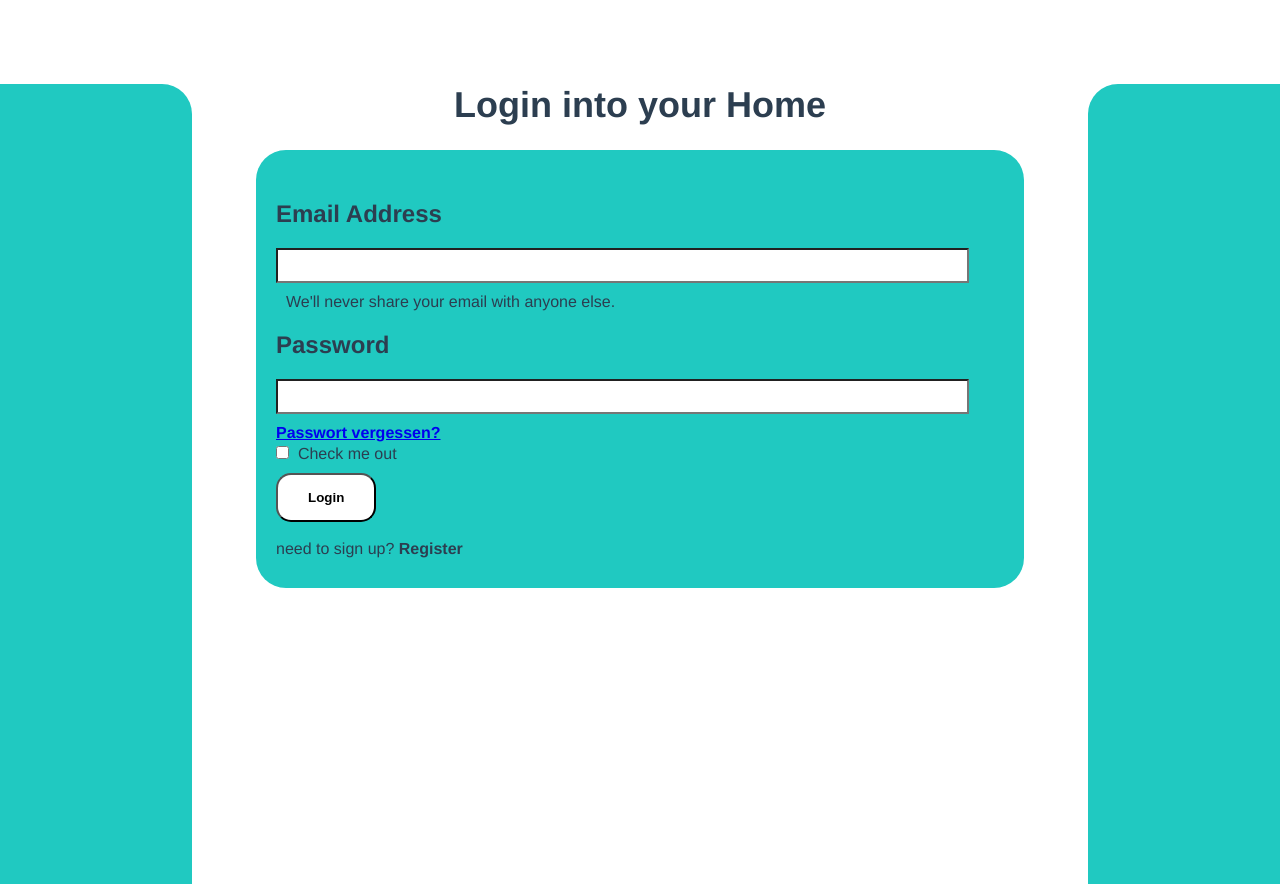
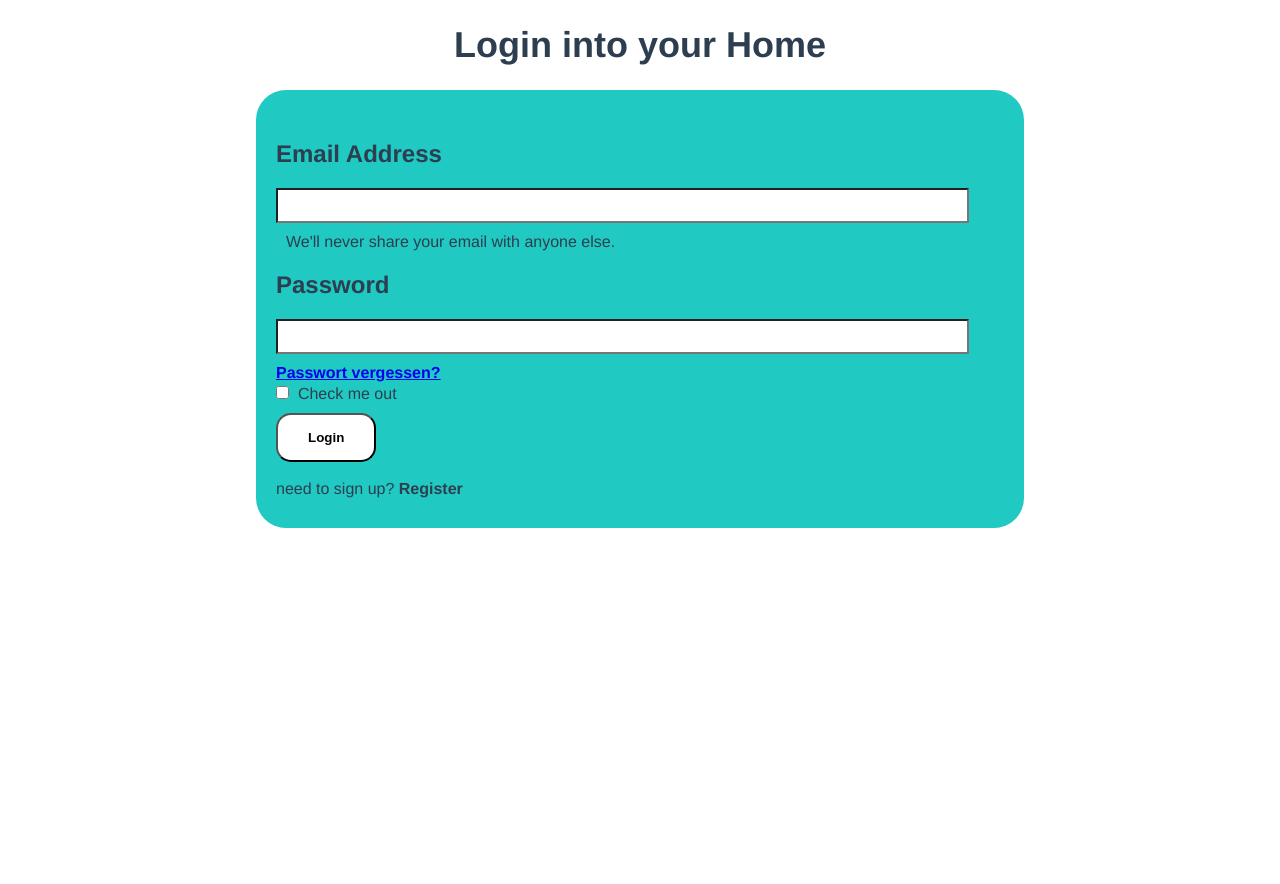
Before and after one commit to Aegid1/Webtech_Frontend, a Vue app: page / in a window 1280 px wide. After the commit the page ends 800 px from the top, so only its background shows below. Built offline with nearby package versions, Linux system fonts and the light colour scheme.

Commit message:
added a loader

```diff
--- a/src/App.vue
+++ b/src/App.vue
@@ -1,6 +1,4 @@
 <template>
-  <nav>
-    <router-link to="/"> </router-link></nav>
   <router-view/>
 </template>
 
--- a/src/views/LoginView.vue
+++ b/src/views/LoginView.vue
@@ -1,9 +1,8 @@
 <template>
-  <div class="container">
-    <div class="DivWrapper">
-      <div class="firstDiv"></div>
+  <div id = "loader"></div>
+  <div>
     <div class="secondDiv">
-        <form @submit.prevent="login">
+      <div @submit.prevent="login" >
         <h1>Login into your Home</h1>
         <div class="WrapperLoginForm">
           <div class="loginForm">
@@ -24,17 +23,15 @@
             <label class="form-check-label" for="exampleCheck1">&nbsp; Check me out</label>
           </div>
           <div class="LoginButtonDiv">
-              <button type="submit" class="LoginButton"><b>Login</b></button>
+            <button type="submit" class="LoginButton" @click="login()"><b>Login</b></button>
             <br>
             <br>
             <a @click="navigateToRegistrationView">need to sign up? <b>Register</b></a>
           </div>
         </div>
-        </form>
+      </div>
       <!-- <DarkModeView :isDarkMode="isDarkMode" @toggleDarkMode="toggleDarkMode" -->
       <!-- <button @click="toggleDarkMode">Toggle Dark Mode</button> -->
-      </div>
-      <div class="thirdDiv"></div>
     </div>
   </div>
 </template>
@@ -46,7 +43,7 @@ export default {
 
   methods: {
 
-    login (event) {
+    login () {
       event.preventDefault() // Verhindert das Standardverhalten des Formulars
 
       // Benutzerdaten aus den Eingabefeldern abrufen
@@ -58,6 +55,9 @@ export default {
         alert('Bitte füllen Sie alle Felder aus')
         return
       }
+
+      const loader = document.getElementById("loader");
+      loader.classList.add('lds-dual-ring', 'background');
 
       // Benutzerdaten an das Backend senden
       const user = {
@@ -75,23 +75,25 @@ export default {
         .then(response => response.json())
         .then(data => {
           // Hier kannst du den Response vom Backend verarbeiten
-          console.log(data)
           // Beispiel: Weiterleitung zur Home-Ansicht, wenn der Login erfolgreich war
           if (data.token !== undefined) {
             this.convertTokenToId(data.token)
               .then(id => {
 
+                loader.classList.remove('lds-dual-ring', 'background');
                 this.navigateToHomeView(id)
               })
               .catch(error => {
                 console.log('error', error)
               })
           } else {
+            loader.classList.remove('lds-dual-ring', 'background');
             alert('Login fehlgeschlagen')
           }
         })
         .catch(error => {
           // Bei einem Fehler während der Anfrage oder Verarbeitung
+          loader.classList.remove('lds-dual-ring', 'background');
           console.error('Fehler:', error)
         })
     },
@@ -162,38 +164,62 @@ export default {
 
 <style scoped>
 
-  .firstDiv {
+.lds-dual-ring {
+  display: flex;
+  align-items: center;
+  justify-content: center;
+  width: 100vw;
   height: 100vh;
-    width: 15%;
+  z-index: 1;
+  background-color: #000000;
+}
+.lds-dual-ring:after {
+  content: " ";
+  width: 64px;
+  height: 64px;
+  margin: 8px;
+  border-radius: 50%;
+  border: 6px solid #000000;
+  border-color: #918585 transparent #918585 transparent;
+  animation: lds-dual-ring 1.2s linear infinite;
+  z-index: 1;
+}
+@keyframes lds-dual-ring {
+  0% {
+    transform: rotate(0deg);
+  }
+  100% {
+    transform: rotate(360deg);
+  }
+}
+  .background{
+    position: fixed;
+    background-color: #f8efef;
+    opacity: 70%;
+    z-index: 2;
+    top: 0;
+    left: 0;
+    width: 100vw;
+    height: 100vh;
+  }
+  .secondDiv{
+    /* background-color: #f8efef; */
+    position: relative;
     z-index: 0;
-    border-radius: 0px 30px 0px 0px;
-    background-color: #20c9c1;
-    float: left;
-  }
-
-  .secondDiv{
     width: 60%;
-    height: 0px;
-    z-index: 0;
     margin: 0 auto;
   }
 
-  .thirdDiv{
-    width: 15%;
-    height: 100vh;
+  .WrapperLoginForm {
+    position: relative;
     z-index: 0;
-    border-radius: 30px 0px 0px 0px;
-    background-color: #20c9c1;
-    float: right;
-  }
-
-  .WrapperLoginForm {
     background-color: #20c9c1;
     padding-top: 30px;
     border-radius: 30px 30px 30px 30px;
   }
 
   .form-text{
+    z-index: 0;
     margin: 10px;
     text-align: left;
     text-align: left;
@@ -204,6 +230,7 @@ export default {
   }
 
   .loginForm{
+    z-index: 0;
     text-align: left;
     padding-left: 20px;
   }
```
Also changed, not shown: src/views/RegistrationView.vue (indentation only). Lines whose indentation alone changed are shown as unchanged.
